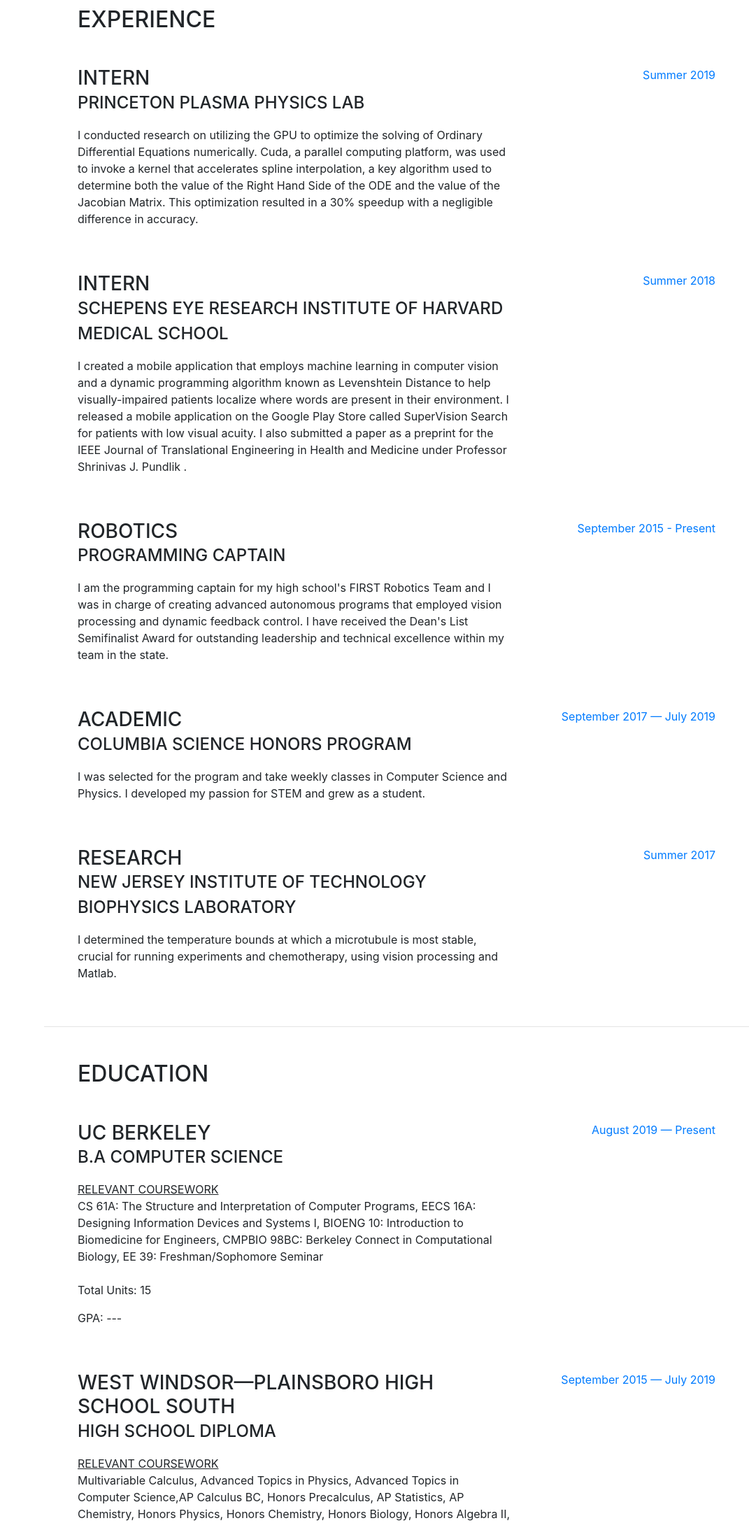
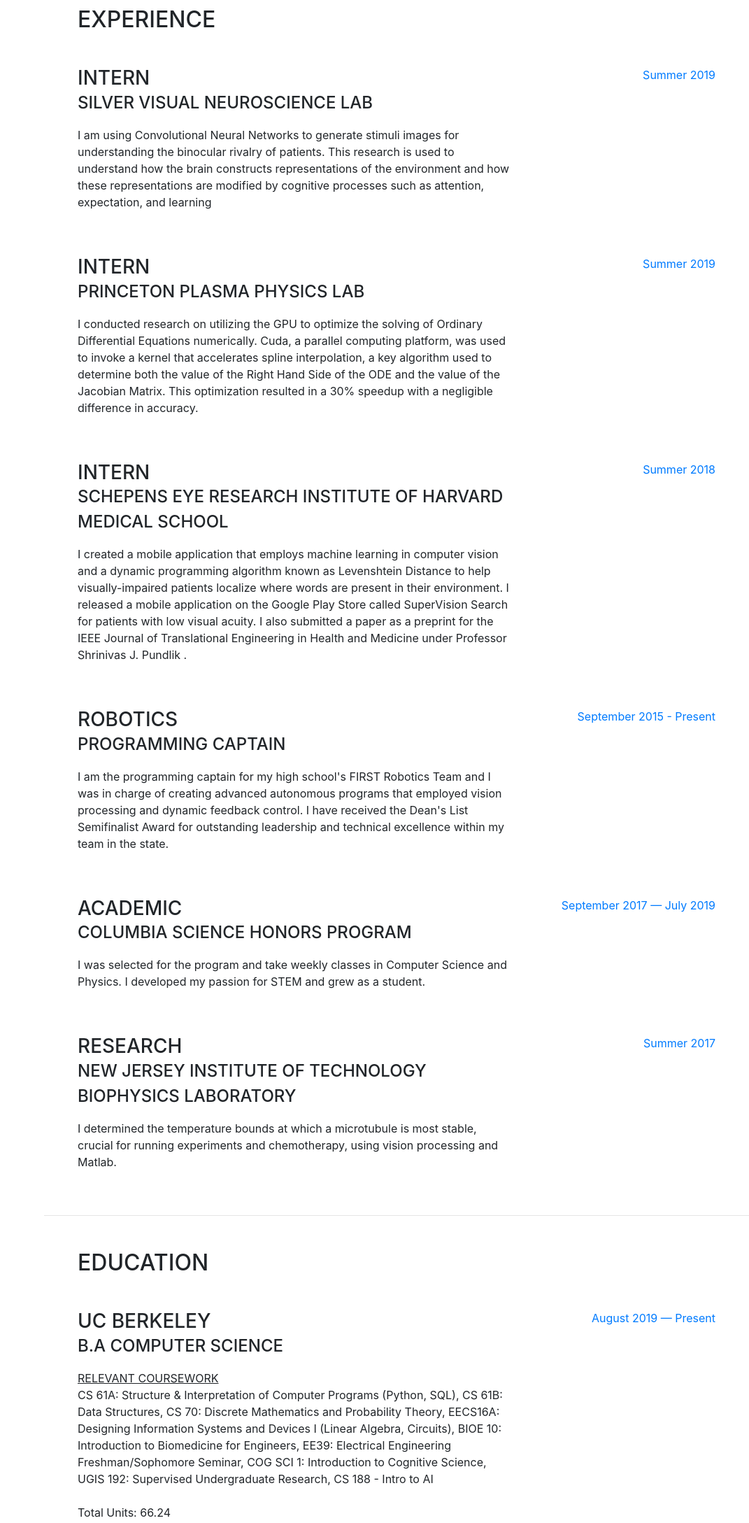
Before and after one commit to PreetyManna11/Asap7772.github.io, a website with bundled scripts: page index.html in a window 1280 px wide. Shown: the part 840-3017 px from the top of the page at 70% size, without its empty margins (209-1280 px from the left). Built offline with nearby package versions, Linux system fonts and the light colour scheme; a web font is replaced by a local one.

Commit message:
Update index.html

```diff
--- a/index.html
+++ b/index.html
@@ -94,6 +94,17 @@
           <div class="resume-item d-flex flex-column flex-md-row mb-5">
             <div class="resume-content mr-auto">
               <h3 class="mb-0">Intern</h3>
+              <div class="subheading mb-3">Silver Visual Neuroscience Lab</div>
+              <p>I am using Convolutional Neural Networks to generate stimuli images for understanding the binocular rivalry of patients. This research is used to understand how the brain constructs representations of the environment and how these representations are modified by cognitive processes such as attention, expectation, and learning </p>
+            </div>
+            <div class="resume-date text-md-right">
+              <span class="text-primary">Summer 2019</span>
+            </div>
+          </div>
+
+          <div class="resume-item d-flex flex-column flex-md-row mb-5">
+            <div class="resume-content mr-auto">
+              <h3 class="mb-0">Intern</h3>
               <div class="subheading mb-3">Princeton Plasma Physics Lab</div>
               <p>I conducted research on utilizing the GPU to optimize the solving of Ordinary Differential Equations numerically. Cuda, a parallel computing platform, was used to invoke a kernel that accelerates spline interpolation, a key algorithm used to determine both the value of the Right Hand Side of the ODE and the value of the Jacobian Matrix. This optimization resulted in a 30% speedup with a negligible difference in accuracy. </p>
             </div>
@@ -160,10 +171,10 @@
             <div class="resume-content mr-auto">
               <h3 class="mb-0">UC Berkeley</h3>
               <div class="subheading mb-3">B.A Computer Science</div>
-              <div><u>RELEVANT COURSEWORK</u> <br> CS 61A: The Structure and Interpretation of Computer Programs, EECS 16A: Designing Information Devices and Systems I, BIOENG 10: Introduction to Biomedicine for Engineers, CMPBIO 98BC: Berkeley Connect in Computational Biology, EE 39: Freshman/Sophomore Seminar</div>
+              <div><u>RELEVANT COURSEWORK</u> <br> CS 61A: Structure & Interpretation of Computer Programs (Python, SQL), CS 61B: Data Structures, CS 70: Discrete Mathematics and Probability Theory, EECS16A: Designing Information Systems and Devices I (Linear Algebra, Circuits), BIOE 10: Introduction to Biomedicine for Engineers, EE39: Electrical Engineering Freshman/Sophomore Seminar, COG SCI 1: Introduction to Cognitive Science, UGIS 192: Supervised Undergraduate Research, CS 188 - Intro to AI</div>
               <br>
-              <p>Total Units: 15</p>
-              <p>GPA: --- </p>
+              <p>Total Units: 66.24</p>
+              <p>GPA: 4.00 </p>
             </div>
             <div class="resume-date text-md-right">
               <span class="text-primary">August 2019 — Present</span>
```
